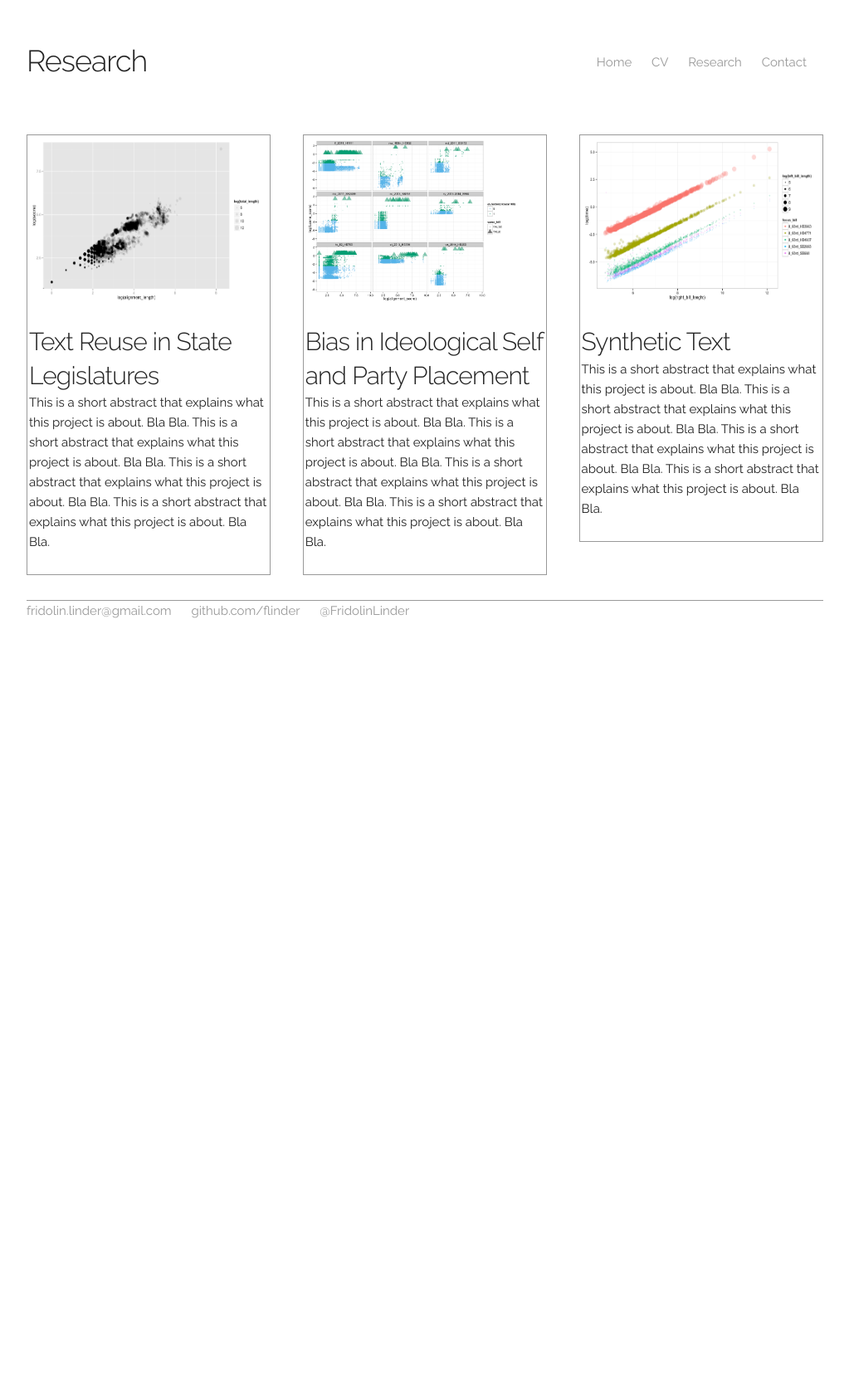
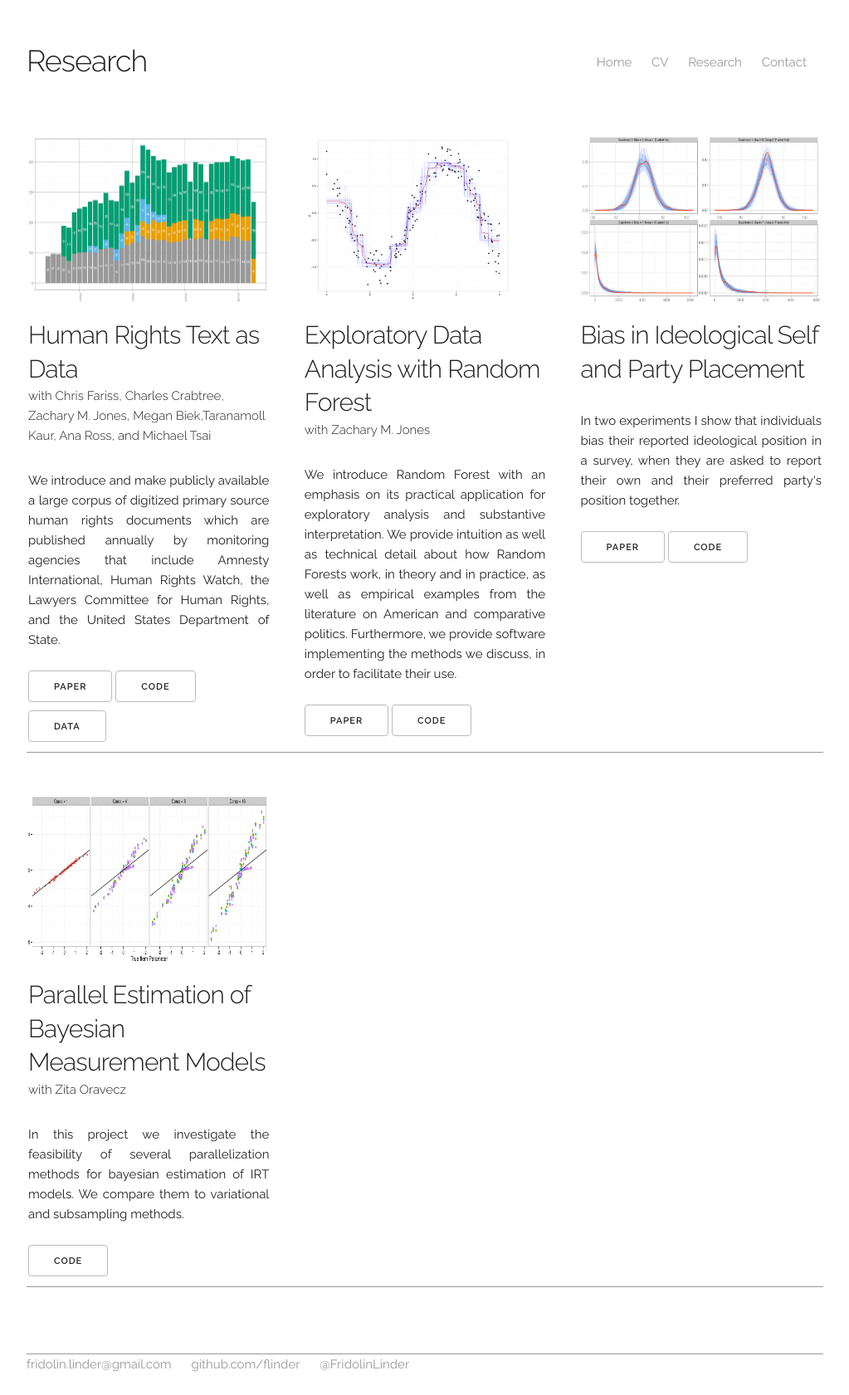
Before and after one commit to flinder/flinder.github.io, a Jekyll site: the page built from research.html, in a window 1280 px wide. Shown: the whole page at 83% size, without its empty margins (128-1151 px from the left). Built offline with Jekyll 4.4.1, drawn with Linux system fonts in a browser that asks for light colours; before the commit the page ends 900 px from its top, so only the background shows below that.

Commit message:
content for research page

```diff
--- a/_layouts/default.html
+++ b/_layouts/default.html
@@ -63,6 +63,7 @@
 
         {{ content }}
 
+
         <div class="row">
             <div id="footer" class="twelve columns">
                  <ul>
--- a/css/skeleton.css
+++ b/css/skeleton.css
@@ -160,9 +160,14 @@ p {
 /* Links
 –––––––––––––––––––––––––––––––––––––––––––––––––– */
 a {
-  color: #1EAEDB; }
+    text-decoration: none;
+    color: #999;
+}
 a:hover {
-  color: #0FA0CE; }
+  color: #0FA0CE;
+  text-decoration: underline;
+}
+
 
 
 /* Buttons
@@ -432,14 +437,6 @@ there.
     margin-bottom: 2rem;
 }
 
-a {
-    text-decoration: none;
-    color: #999;
-}
-a:hover {
-    text-decoration: underline;
-}
-
 #headerImage img {
     margin-bottom: 50px;
     max-width: 100%;
@@ -463,14 +460,22 @@ a:hover {
     margin-top: 3rem
 }
 
+#header {
+    border-style: solid;
+    border-color: #999;
+    border-width: 0px 0px 1px 0px;
+}
+
 .bottom-space {
     margin-bottom: 10rem
 }
 
+/* Stuff for research page */
+
 .research.post {
     border-style: solid;
     border-color: #999;
-    border-width: 1px;
+    border-width: 0px 0px 0px 0px;
     padding: 2px;
 }
 
@@ -479,3 +484,26 @@ a:hover {
     max-width: 100%;
     height: 200px;
 }
+
+.research.post h6 {
+    margin-bottom: 3rem;
+}
+
+.research.post a {
+    text-decoration: none;
+    color: #222;
+}
+
+.research.post a:hover {
+    text-decoration: underline;
+    color: #0FA0CE;
+}
+
+.research.post p {
+    text-align: justify;
+}
+
+.research.row {
+    border-bottom: 1px #999 solid;
+    margin-bottom: 5rem;
+}
--- a/research.html
+++ b/research.html
@@ -6,29 +6,94 @@ title: Research
 
 <!--- Research posts -->
 
-<div class="row">
+
+
+<!--- First row -->
+
+<div class="row research row">
+
+    <div class="research post four columns">
+        <a href="http://journals.plos.org/plosone/article?id=10.1371/journal.pone.0138935">
+            <img class="research image" src="images/human_rights_text.jpg" align="center">
+            <h4>Human Rights Text as Data</h4>
+        </a>
+
+        <h6>with <a href="http://cfariss.com/">Chris Fariss</a>, <a href="http://charlescrabtree.com/">Charles Crabtree</a>, <a href="http://zmjones.com">Zachary M. Jones</a>, Megan Biek,Taranamoll Kaur, Ana Ross, and Michael Tsai</h6>
+
+        <p> We introduce and make publicly available a large corpus of digitized primary source human rights documents which are published annually by monitoring agencies that include Amnesty International, Human Rights Watch, the Lawyers Committee for Human Rights, and the United States Department of State.
+        </p>
+
+        <div class="row">
+            <a class="button" href="http://journals.plos.org/plosone/article?id=10.1371/journal.pone.0138935">Paper</a>
+            <a class="button" href="https://github.com/flinder/human_rights_text/tree/master/analyses_plos">Code</a>
+            <a class="button" href="https://dataverse.harvard.edu/dataset.xhtml?persistentId=doi:10.7910/DVN/IAH8OY">Data</a>
+        </div>
+
+    </div>
+
+
+   <div class="research post four columns">
+        <a href="https://github.com/zmjones/rfss/">
+            <img class="research image" src="images/forest_approximation.png" align="center">
+            <h4>Exploratory Data Analysis with Random Forest</h4>
+        </a>
+
+        <h6>with <a href="http://zmjones.com">Zachary M. Jones</a></h6>
+
+        <p>We introduce Random Forest with an emphasis on its practical application for exploratory analysis and substantive interpretation. We provide intuition as well as technical detail about how Random Forests work, in theory and in practice, as well as empirical examples from the literature on American and comparative politics. Furthermore, we provide software implementing the methods we discuss, in order to facilitate their use.
+</p>
+
+        <div class="row">
+            <a class="button" href="https://github.com/zmjones/rfss/blob/master/rfss_manuscript.pdf">Paper</a>
+            <a class="button" href="https://github.com/zmjones/rfss/">Code</a>
+        </div>
+
+    </div>
+
 
 
     <div class="research post four columns">
-        <img class="research image" src="images/example_1.png">
+        <a href="https://github.com/flinder/rationalization">
+            <img class="research image" src="images/post_pred.png" align="center">
+            <h4>Bias in Ideological Self and Party Placement</h4>
 
-        <h4>Text Reuse in State Legislatures</h4>
+        </a>
 
-        <p>This is a short abstract that explains what this project is about. Bla Bla. This is a short abstract that explains what this project is about. Bla Bla. This is a short abstract that explains what this project is about. Bla Bla. This is a short abstract that explains what this project is about. Bla Bla.
-    </div>
+        <h6> </h6>
 
-    <div class="research post four columns">
-        <img class="research image" src="images/example_2.png">
-        <h4>Bias in Ideological Self and Party Placement</h4>
+        <p>
+        In two experiments I show that individuals bias their reported ideological position in a survey, when they are asked to report their own and their preferred party's position together.
+       </p>
 
-        <p>This is a short abstract that explains what this project is about. Bla Bla. This is a short abstract that explains what this project is about. Bla Bla. This is a short abstract that explains what this project is about. Bla Bla. This is a short abstract that explains what this project is about. Bla Bla.
-    </div>
+        <div class="row">
+            <a class="button" href="https://github.com/flinder/rationalization/blob/master/paper/rationalization_manuscript.pdf">Paper</a>
+            <a class="button" href="https://github.com/flinder/rationalization/tree/master/analysis">Code</a>
+        </div>
 
-    <div class="research post four columns">
-        <img class="research image" src="images/example_3.png">
-        <h4>Synthetic Text</h4>
-
-        <p>This is a short abstract that explains what this project is about. Bla Bla. This is a short abstract that explains what this project is about. Bla Bla. This is a short abstract that explains what this project is about. Bla Bla. This is a short abstract that explains what this project is about. Bla Bla.
     </div>
 
 </div>
+
+
+<!--- Second row -->
+
+<div class="row research row">
+
+    <div class="research post four columns">
+        <a href="https://github.com/flinder/aeep_mcmc">
+            <img class="research image" src="images/accuracy_irt.png" align="center">
+            <h4>Parallel Estimation of Bayesian Measurement Models</h4>
+        </a>
+
+        <h6>with <a href="http://www.cogsci.uci.edu/~zoravecz/bayes/index.php?site=BOUM">Zita Oravecz</a></h5>
+
+        <p> In this project we investigate the feasibility of several parallelization methods for bayesian estimation of IRT models. We compare them to variational and subsampling methods.</p>
+
+        <div class="row">
+            <a class="button" href="https://github.com/flinder/aeep_mcmc">Code</a>
+        </div>
+
+    </div>
+
+
+</div>
```
Also changed, not shown: images/accuracy_irt.png (added), images/forest_approximation.png (added), images/human_rights_text.jpg (added), images/post_pred.png (added).
